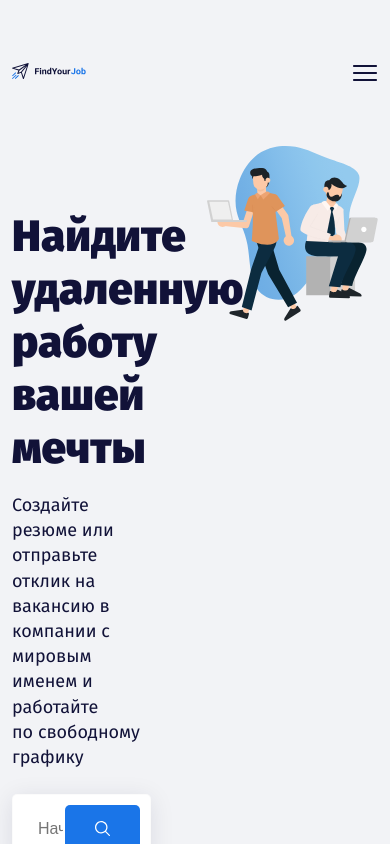
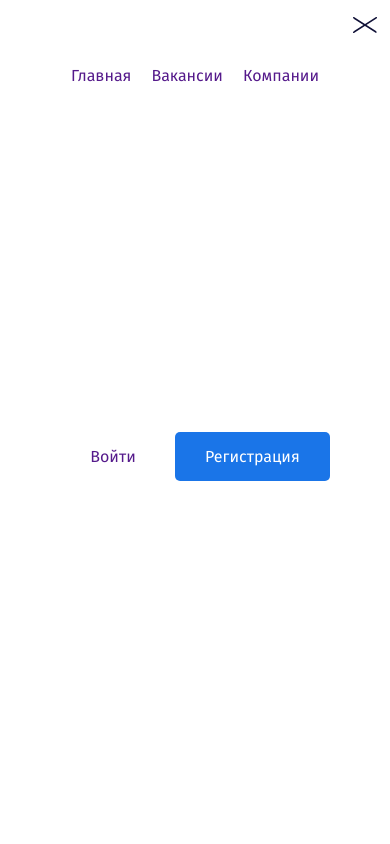
Before and after one commit to EdChekanov/FindYourJob, a plain HTML site: page index.html in a window 390 px wide. Both pictures are taken after a click on the element 365 px from the left and 73 px from the top of the page. Shown: the top 844 px of the page. Drawn offline with Linux system fonts and the light colour scheme.

Commit message:
lesson 4 +

```diff
--- a/index.html
+++ b/index.html
@@ -9,6 +9,7 @@
     <link rel="stylesheet" type="text/css" href="styles/main.css">
     <link rel="preconnect" href="https://fonts.gstatic.com">
     <link href="https://fonts.googleapis.com/css2?family=Fira+Sans:wght@400;700;900&display=swap" rel="stylesheet">
+    <script src="scripts/main.js" defer></script>
     <title>Find Your Job</title>
 </head>
 
@@ -261,7 +262,7 @@
     <!-- /.section subscribe -->
     <footer class="footer">
         <div class="container">
-            <div class="row">
+            <div class="row flex-column flex-md-row footer-row">
                 <div class="col">
                     <a href="#">
                         <img class="logo-img" src="images/logo-findyourjob.svg" alt="logo - find your job">
@@ -270,18 +271,18 @@
                     <p class="logo-text">&copy;2021</p>
                 </div>
                 <!-- /.col -->
-                <div class="col">
+                <div class="col mt-4 mt-md-0">
                     <h4 class="item-title">Свяжитесь с нами</h4>
                     <!-- /.item-title -->
                     <ul class="list">
                         <li>
-                            <a href="#" class="footer-link">
+                            <a href="tel:88002020300" class="footer-link">
                                 8 800 20 20 300
                             </a>
                             <!-- /.item -->
                         </li>
                         <li>
-                            <a href="#" class="footer-link">
+                            <a href="mailto:info@findyourjob.net" class="footer-link">
                                 info@findyourjob.net
                             </a>
                             <!-- /.item -->
@@ -289,7 +290,7 @@
                     </ul>
                     <!-- /.list -->
                 </div>
-                <div class="col">
+                <div class="col mt-4 mt-md-0">
                     <h4 class="item-title">Информация</h4>
                     <!-- /.item-title -->
                     <ul class="list">
@@ -314,7 +315,7 @@
                     </ul>
                     <!-- /.list -->
                 </div>
-                <div class="col">
+                <div class="col mt-4 mt-md-0">
                     <h4 class="item-title">Навигация по сайту</h4>
                     <!-- /.item-title -->
                     <ul class="list">
@@ -345,6 +346,30 @@
         <!-- /.container -->
     </footer>
     <!-- /.footer -->
+
+    <div class="popup d-flex flex-column align-items-center justify-content-center">
+        <div class="close-burger-menu d-md-none"></div>
+        <!-- /.col -->
+        <div class="col">
+            <nav>
+                <ul class="menu d-flex justify-content-center">
+                    <li class="menu-item"><a href="" class="menu-link">Главная</a></li>
+                    <li class="menu-item"><a href="" class="menu-link">Вакансии</a></li>
+                    <li class="menu-item"><a href="" class="menu-link">Компании</a></li>
+                </ul>
+            </nav>
+        </div>
+        <!-- /.col -->
+        <div class="col">
+            <a href="" class="button button-link">
+                Войти
+            </a>
+            <a href="" class="button button-primary">
+                Регистрация
+            </a>
+        </div>
+    </div>
+    <!-- /.popup -->
 </body>
 
 </html>
--- /dev/null
+++ b/scripts/main.js
@@ -0,0 +1,15 @@
+window.addEventListener('DOMContentLoaded', () => {
+    let burgerMenuBtn = document.querySelector(".burger-menu");
+    let closeBurgerMenuBtn = document.querySelector(".close-burger-menu");
+    let popup = document.querySelector(".popup");
+
+    burgerMenuBtn.addEventListener('click', openMenu);
+    closeBurgerMenuBtn.addEventListener('click', closeMenu);
+
+    function openMenu() {
+        popup.classList.add("popup-active");
+    }
+    function closeMenu() {
+        popup.classList.remove("popup-active");
+    }
+})
--- a/styles/main.css
+++ b/styles/main.css
@@ -263,6 +263,9 @@ body {
 .footer {
     padding: 70px 0 60px;
 }
+.footer-row {
+    text-align: center;
+}
 .logo-img {
     margin-bottom: 18px;
 }
@@ -286,8 +289,45 @@ body {
     text-decoration: none;
     font-size: 16px;
     line-height: 19px;
+    color: #111238;
 }
 .footer-link:hover {
     opacity: 0.4;
     transition: 0.4s;
 }
+
+/* POPUP */
+
+.popup {
+    background-color: #fff;
+    position: fixed;
+    top: 0;
+    bottom: 0;
+    left: 0;
+    right: 100%;
+    opacity: 0;
+    z-index: 2;
+    overflow: hidden;
+}
+.popup-active {
+    opacity: 1;
+    right: 0%;
+    transition: 0.4s;
+}
+.close-burger-menu {
+    width: 50px;
+    height: 50px;
+    background: url(../images/close-menu-burger.svg) center no-repeat;
+    margin-left: auto;
+    cursor: pointer;
+}
+
+
+
+/* MEDIA  */
+
+@media screen and (max-width: 768px) {
+    .input::placeholder {
+        color: #fff;
+    }
+}
```
Also changed, not shown: images/close-menu-burger.svg (added).
